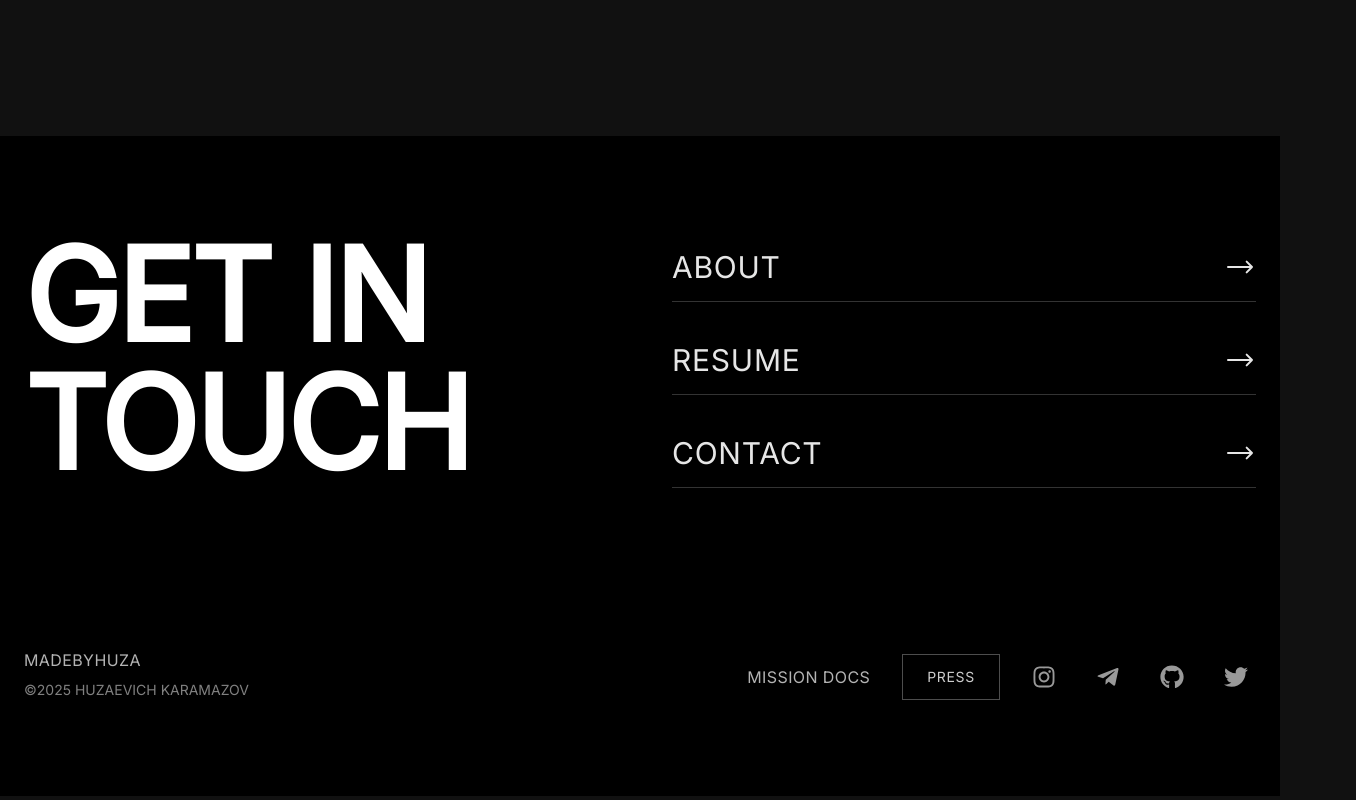
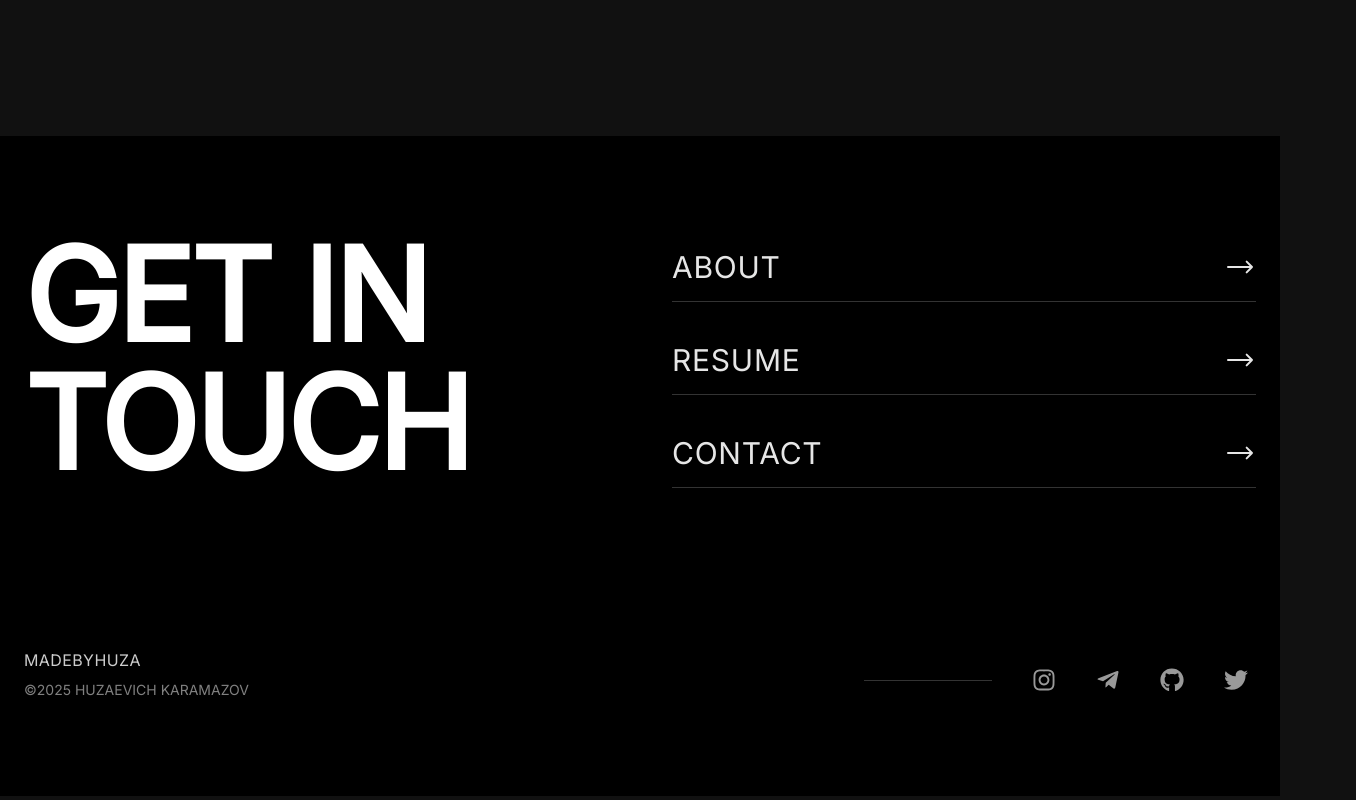
Before and after one commit to khuza08/portofolio, a Next.js app: page / in a window 1280 px wide. Shown: the part 3974-4774 px from the top of the page, 1356 px wide, since content can reach past the window. Built offline with nearby package versions, Linux system fonts and the light colour scheme.

Commit message:
update: aos

```diff
--- a/app/components/footer.tsx
+++ b/app/components/footer.tsx
@@ -1,51 +1,32 @@
 'use client';
 
+import { useState, useEffect } from "react";
 import Link from "next/link";
-import { useState } from "react";
 import { FaInstagram, FaTelegramPlane, FaGithub, FaTwitter } from "react-icons/fa";
+import AOS from "aos";
+import "aos/dist/aos.css";
 
 export default function Footer() {
-  const [formData, setFormData] = useState({
-    name: '',
-    email: ''
-  });
-  const [isSubmitting, setIsSubmitting] = useState(false);
 
-  const handleInputChange = (e) => {
-    const { name, value } = e.target;
-    setFormData(prev => ({
-      ...prev,
-      [name]: value
-    }));
-  };
+  useEffect(() => {
+    AOS.init({ duration: 700, once: true });
+  }, []);
 
-  const handleSubmit = async (e) => {
-    e.preventDefault();
-    setIsSubmitting(true);
-
-    // simulate form submission
-    setTimeout(() => {
-      alert('Thank you for your message! We will get back to you soon.');
-      setFormData({ name: '', email: '' });
-      setIsSubmitting(false);
-    }, 1000);
-  };
 
   return (
     <footer className="relative bottom-0 left-0 w-full bg-black text-white">
-
       <div className="w-full bg-black py-24 px-6">
         <div className="max-w-7xl mx-auto">
           <div className="grid grid-cols-1 lg:grid-cols-2 gap-16 items-center">
-            <div>
+            <div data-aos="fade-up">
               <h2 className="text-7xl md:text-8xl lg:text-9xl font-black text-white leading-none tracking-tight">
                 GET IN<br />
                 TOUCH
               </h2>
             </div>
 
-            {/* r nav */}
-            <div className="space-y-6">
+            {/* Navigasi kanan */}
+            <div className="space-y-6" data-aos="fade-left">
               <Link
                 href="/team"
                 className="group flex items-center justify-between text-2xl md:text-3xl font-light text-white/90 hover:text-white transition-colors py-4 border-b border-white/20"
@@ -55,7 +36,6 @@ export default function Footer() {
                   <path strokeLinecap="round" strokeLinejoin="round" strokeWidth={1.5} d="M17 8l4 4m0 0l-4 4m4-4H3" />
                 </svg>
               </Link>
-
               <Link
                 href="/invest"
                 className="group flex items-center justify-between text-2xl md:text-3xl font-light text-white/90 hover:text-white transition-colors py-4 border-b border-white/20"
@@ -65,7 +45,6 @@ export default function Footer() {
                   <path strokeLinecap="round" strokeLinejoin="round" strokeWidth={1.5} d="M17 8l4 4m0 0l-4 4m4-4H3" />
                 </svg>
               </Link>
-
               <Link
                 href="/"
                 className="group flex items-center justify-between text-2xl md:text-3xl font-light text-white/90 hover:text-white transition-colors py-4 border-b border-white/20"
@@ -78,30 +57,17 @@ export default function Footer() {
             </div>
           </div>
 
-          {/* bottom */}
-          <div className="flex flex-col lg:flex-row justify-between items-start lg:items-end mt-32 pt-8">
-            {/* desc */}
+          {/* bagian bawah */}
+          <div data-aos="fade-up" className="flex flex-col lg:flex-row justify-between items-start lg:items-end mt-32 pt-8">
             <div className="mb-8 lg:mb-0">
-              <p className="text-white/70 text-base tracking-wide mb-2 font-medium">MADEBYHUZA</p>
+              <p className="text-white/80 text-base tracking-wide mb-2 font-medium">MADEBYHUZA</p>
               <p className="text-white/50 text-sm">©2025 HUZAEVICH KARAMAZOV</p>
             </div>
 
-            {/* social */}
-            <div className="flex flex-col lg:flex-row items-start lg:items-center space-y-6 lg:space-y-0 lg:space-x-8">
-              <a
-                href="/"
-                className="text-white/70 hover:text-white text-base tracking-wide transition-colors font-medium"
-              >
-                MISSION DOCS
-              </a>
+            <div className="w-fill  flex flex-col lg:flex-row items-start lg:items-center space-y-6 lg:space-y-0 lg:space-x-8">
+                <div className="w-32 border-t border-white/20"></div>
               <div className="flex items-center space-x-6">
-                <a
-                  href="/"
-                  className="border border-white/30 hover:border-white/60 hover:bg-white/5 px-6 py-3 text-white/80 hover:text-white text-sm tracking-wider transition-all font-medium"
-                >
-                  PRESS
-                </a>
-                {/* insta */}
+
                 <a
                   href="https://instagram.com/username"
                   className="text-white/60 hover:text-pink-500 transition-colors p-2 hover:bg-white/5 rounded"
@@ -111,7 +77,6 @@ export default function Footer() {
                 >
                   <FaInstagram className="w-6 h-6" />
                 </a>
-                {/* tele */}
                 <a
                   href="https://t.me/username"
                   className="text-white/60 hover:text-blue-400 transition-colors p-2 hover:bg-white/5 rounded"
@@ -121,7 +86,6 @@ export default function Footer() {
                 >
                   <FaTelegramPlane className="w-6 h-6" />
                 </a>
-                {/* github */}
                 <a
                   href="https://github.com/username"
                   className="text-white/60 hover:text-gray-300 transition-colors p-2 hover:bg-white/5 rounded"
@@ -131,7 +95,6 @@ export default function Footer() {
                 >
                   <FaGithub className="w-6 h-6" />
                 </a>
-                {/* x */}
                 <a
                   href="https://twitter.com/username"
                   className="text-white/60 hover:text-blue-400 transition-colors p-2 hover:bg-white/5 rounded"
--- a/package.json
+++ b/package.json
@@ -10,6 +10,7 @@
   },
   "dependencies": {
     "@tailwindcss/cli": "^4.1.11",
+    "aos": "^2.3.4",
     "next": "15.4.5",
     "react": "19.1.0",
     "react-dom": "19.1.0",
```
Also changed, not shown: 1 other file (tests, documents, lock files or other folders).
